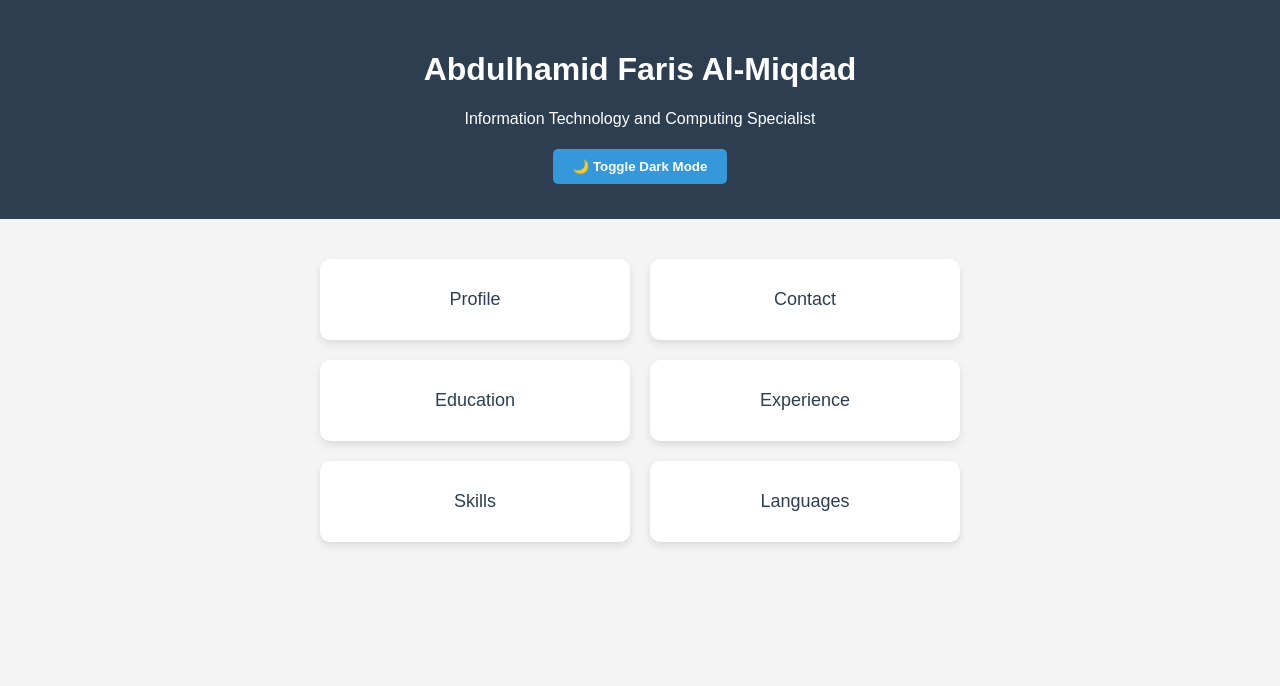
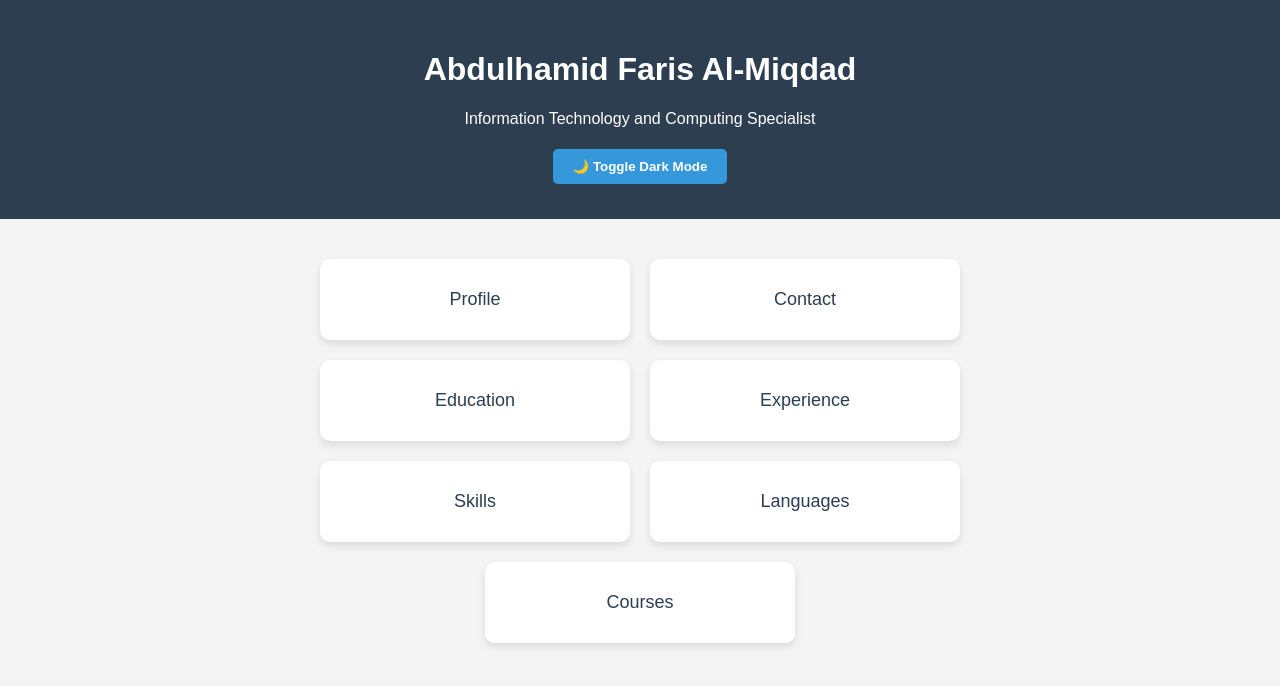
Before and after one commit to ia-miq/963, a plain HTML site: page index.html in a window 1280 px wide. Drawn offline with Linux system fonts and the light colour scheme.

Commit message:
Update index.html

```diff
--- a/index.html
+++ b/index.html
@@ -23,6 +23,7 @@
       <a href="experience.html" class="card">Experience</a>
       <a href="skills.html" class="card">Skills</a>
       <a href="languages.html" class="card">Languages</a>
+      <a href="languages.html" class="card">Courses</a>
 
 
     </div>
```
